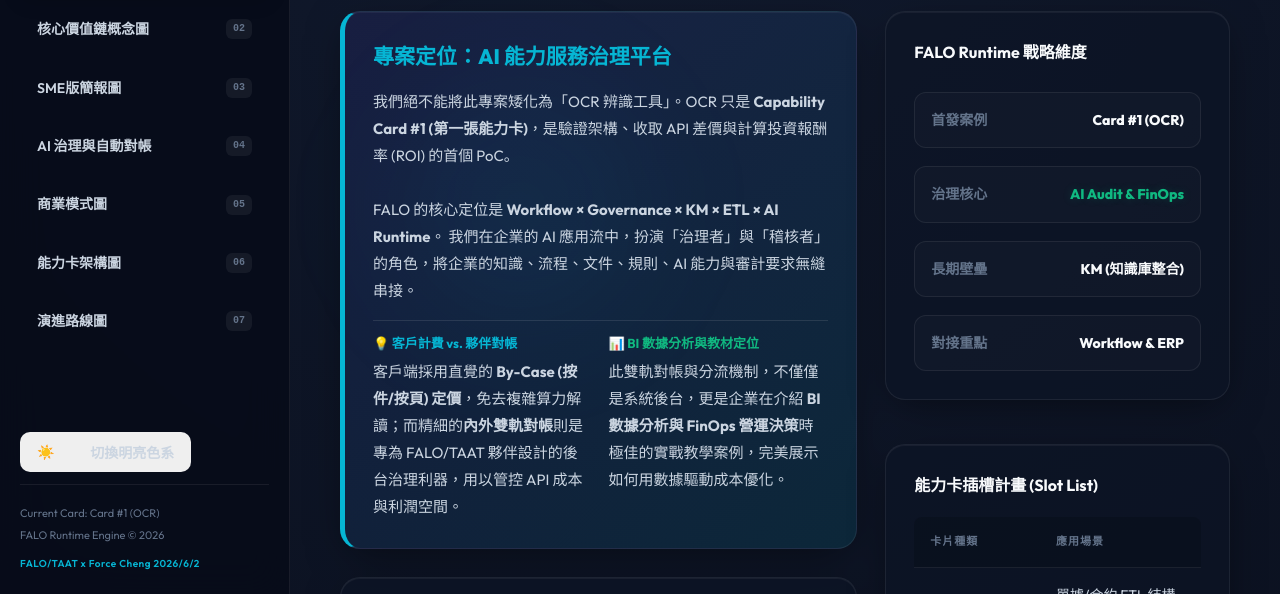
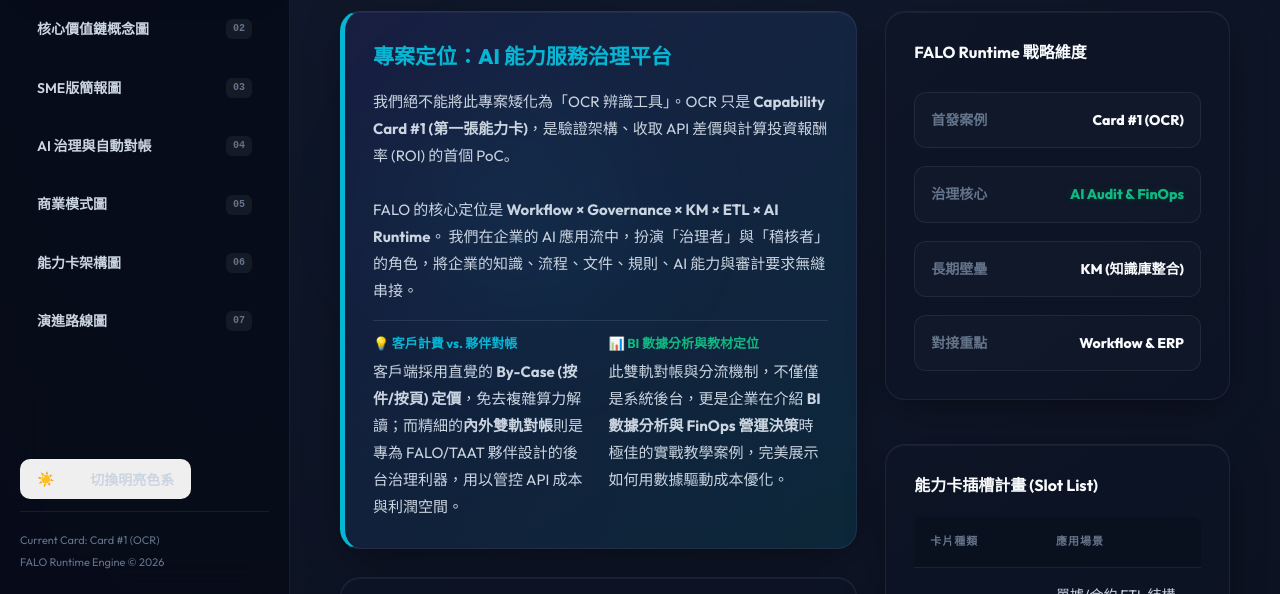
Before and after one commit to falo-taiwan/ai-ocr, a plain HTML site: page index.html in a window 1280 px wide. Shown: the part 198-792 px from the top of the page. Drawn offline with Linux system fonts and the light colour scheme.

Commit message:
chore: remove visible watermarks and add copyright signature in code comments

```diff
--- a/app.js
+++ b/app.js
@@ -1,5 +1,5 @@
 // App Controller for FALO AI Capability Runtime Dashboard
-// Copyright (c) FALO/TAAT x Force Cheng 2026/6/2. All rights reserved. (暗碼)
+// Copyright (c) FALO/TAAT x Force Cheng 2026/6/2. All rights reserved.
 
 document.addEventListener('DOMContentLoaded', () => {
   initThemeToggle();
@@ -13,6 +13,7 @@
 
 // 1. Navigation Panel Controller
 function initNavigation() {
+  // Copyright (c) FALO/TAAT x Force Cheng 2026/6/2. All rights reserved.
   const navItems = document.querySelectorAll('.nav-item');
   const sections = document.querySelectorAll('.content-section');
 
@@ -63,6 +64,7 @@
 let currentSlideIdx = 0;
 
 function initSMESlider() {
+  // Copyright (c) FALO/TAAT x Force Cheng 2026/6/2. All rights reserved.
   const prevBtn = document.getElementById('slide-prev');
   const nextBtn = document.getElementById('slide-next');
   const progressBar = document.getElementById('slide-progress-bar');
@@ -467,6 +469,7 @@
 
 // 7. Light / Dark Theme Toggle Controller (With localStorage Persistence)
 function initThemeToggle() {
+  // Copyright (c) FALO/TAAT x Force Cheng 2026/6/2. All rights reserved.
   const toggleBtn = document.getElementById('theme-toggle');
   const toggleIcon = document.getElementById('theme-toggle-icon');
   const toggleText = document.getElementById('theme-toggle-text');
--- a/index.html
+++ b/index.html
@@ -1,5 +1,5 @@
 <!DOCTYPE html>
-<!-- Copyright (c) FALO/TAAT x Force Cheng 2026/6/2. All rights reserved. (暗碼) -->
+<!-- Copyright (c) FALO/TAAT x Force Cheng 2026/6/2. All rights reserved. -->
 <html lang="zh-Hant">
 <head>
   <meta charset="UTF-8">
@@ -85,7 +85,6 @@
       <div class="sidebar-footer">
         <p>Current Card: Card #1 (OCR)</p>
         <p>FALO Runtime Engine &copy; 2026</p>
-        <p style="margin-top: 6px; font-size: 10px; color: var(--cyan); font-weight: 600; letter-spacing: 0.5px;">FALO/TAAT x Force Cheng 2026/6/2</p>
       </div>
     </aside>
 
@@ -285,7 +284,6 @@
 
           <div style="display: flex; justify-content: space-between; align-items: center; font-size: 11px; color: var(--text-muted); padding: 14px 20px; background: rgba(0,0,0,0.15);">
             <span>重點核心：內外帳同步記帳與 AI 自動對帳優化機制</span>
-            <span>Project methodology curated by: <strong>FALO/TAAT x Force Cheng 2026/6/2</strong> (明碼)</span>
           </div>
         </div>
 
--- a/style.css
+++ b/style.css
@@ -1,4 +1,4 @@
-/* Copyright (c) FALO/TAAT x Force Cheng 2026/6/2. All rights reserved. (暗碼) */
+/* Copyright (c) FALO/TAAT x Force Cheng 2026/6/2. All rights reserved. */
 @import url('https://fonts.googleapis.com/css2?family=Outfit:wght@300;400;500;600;700;800;900&family=Noto+Sans+TC:wght@300;400;500;700;900&display=swap');
 
 :root {
```
